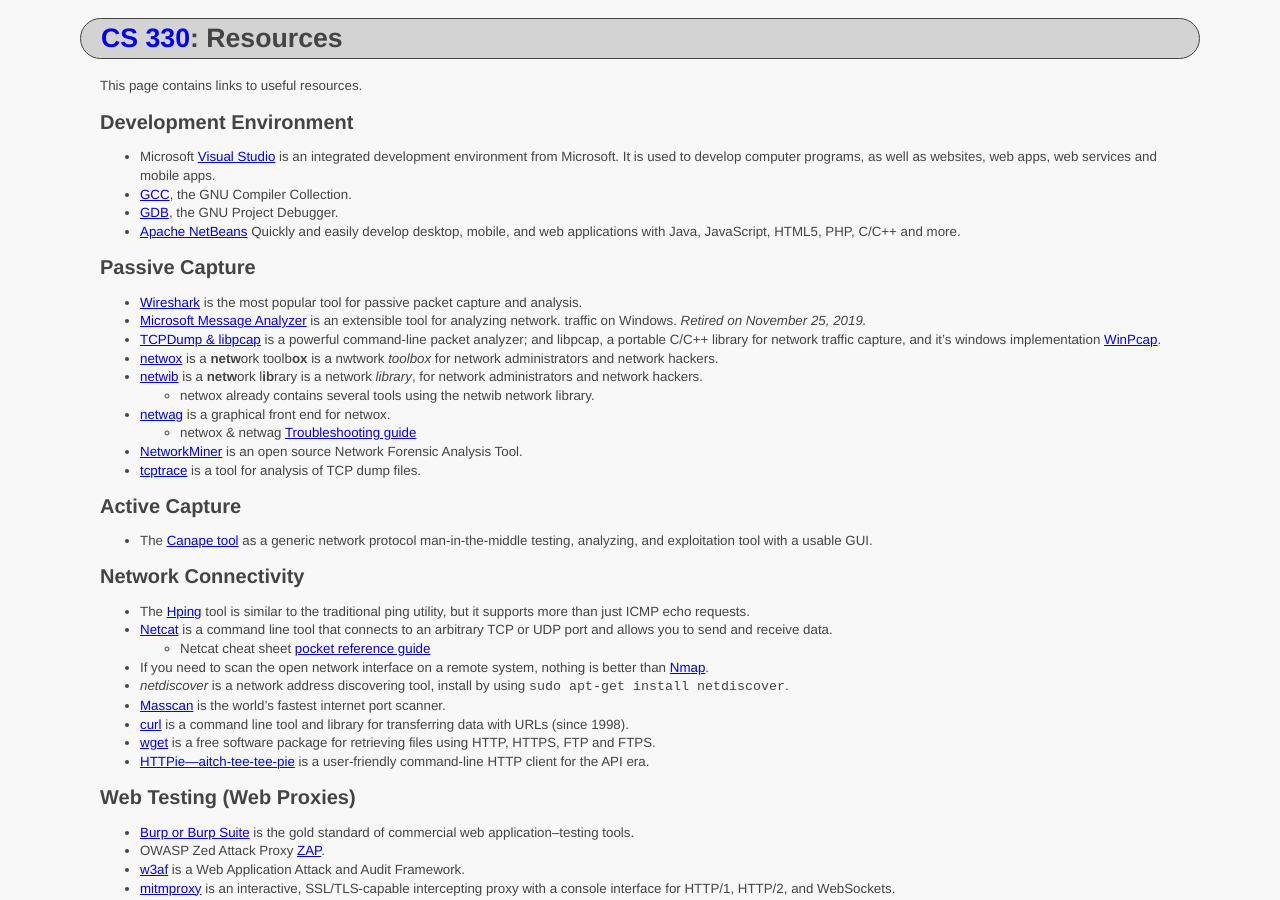
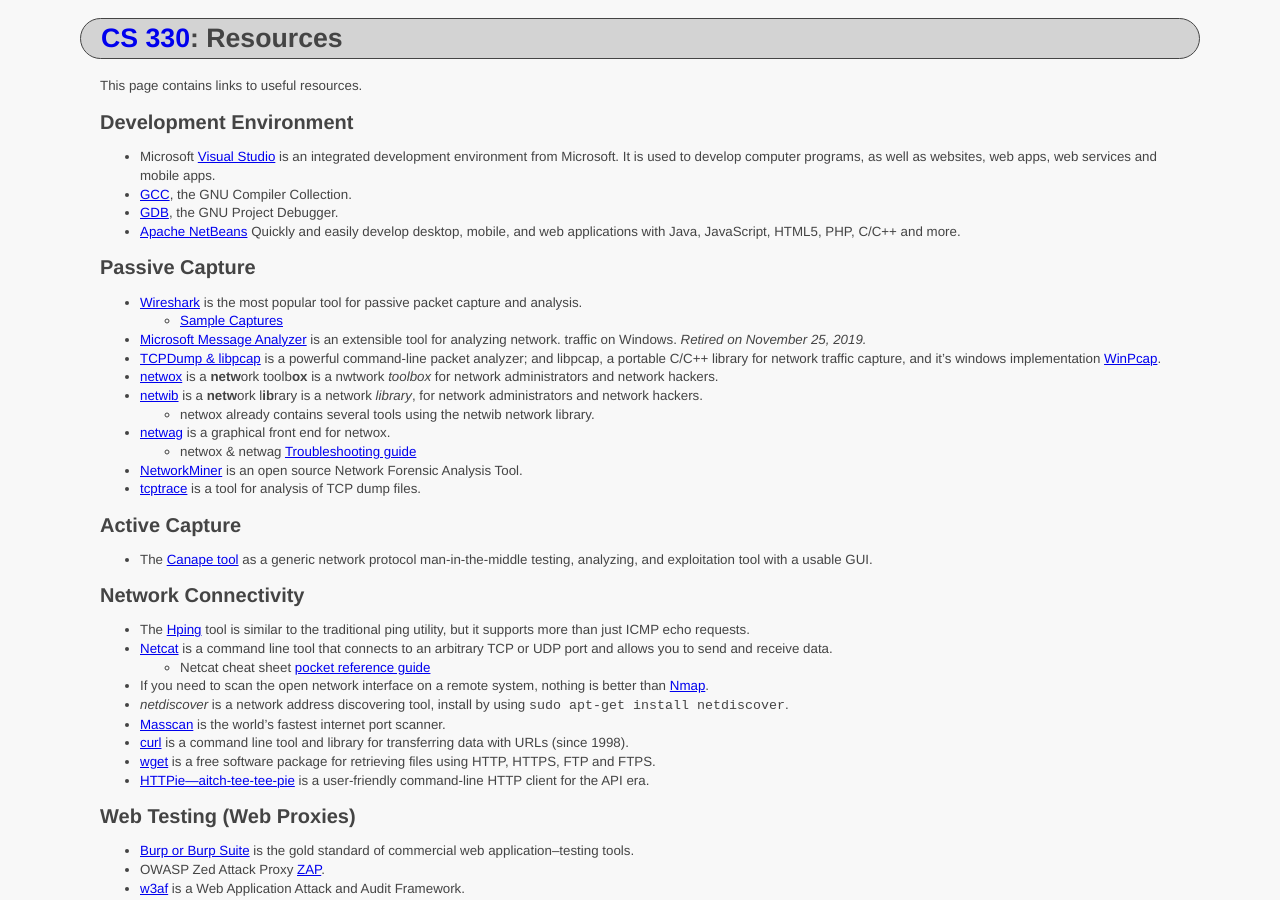
Before and after one commit to ycpcs/cs330-fall2021, a Jekyll site: the page built from resources/index.md, in a window 1280 px wide and 900 px high. Built offline with Jekyll 4.4.1, drawn with Linux system fonts in a browser that asks for light colours.

Commit message:
add sample captures

```diff
--- a/resources/index.md
+++ b/resources/index.md
@@ -16,6 +16,7 @@ with Java, JavaScript, HTML5, PHP, C/C++ and more.
 Passive Capture
 ------------------------------------
 - [Wireshark](https://www.wireshark.org/) is the most popular tool for passive packet capture and analysis.
+  - [Sample Captures](https://gitlab.com/wireshark/wireshark/-/wikis/SampleCaptures)
 - [Microsoft Message Analyzer](https://docs.microsoft.com/en-us/message-analyzer/microsoft-message-analyzer-operating-guide) is an extensible tool for analyzing network.
 traffic on Windows. *Retired on November 25, 2019.*
 - [TCPDump & libpcap](http://www.tcpdump.org/) is a powerful command-line packet analyzer; and libpcap, a portable C/C++ library for network traffic capture, and it's windows implementation [WinPcap](https://www.winpcap.org/).
```
